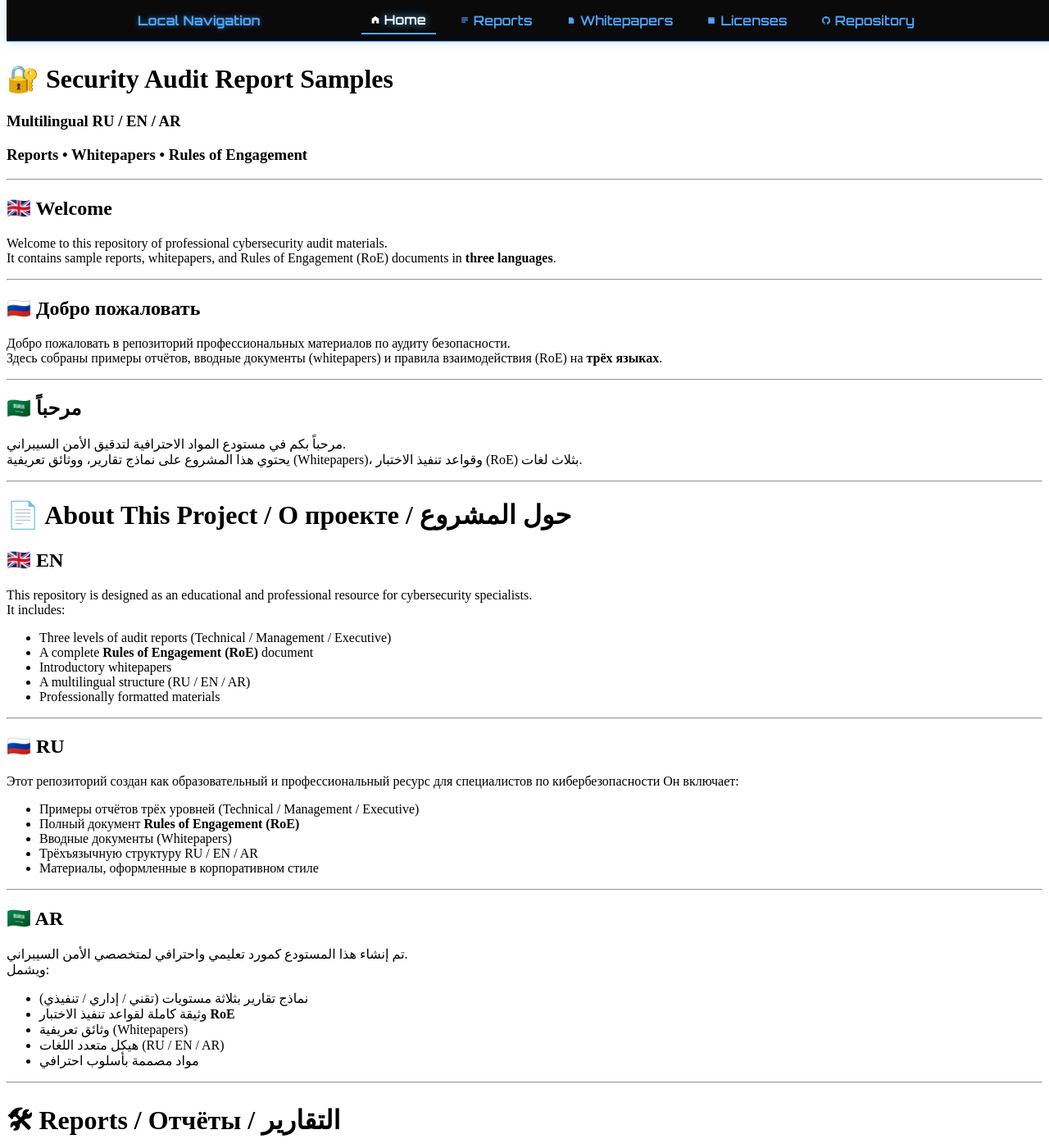
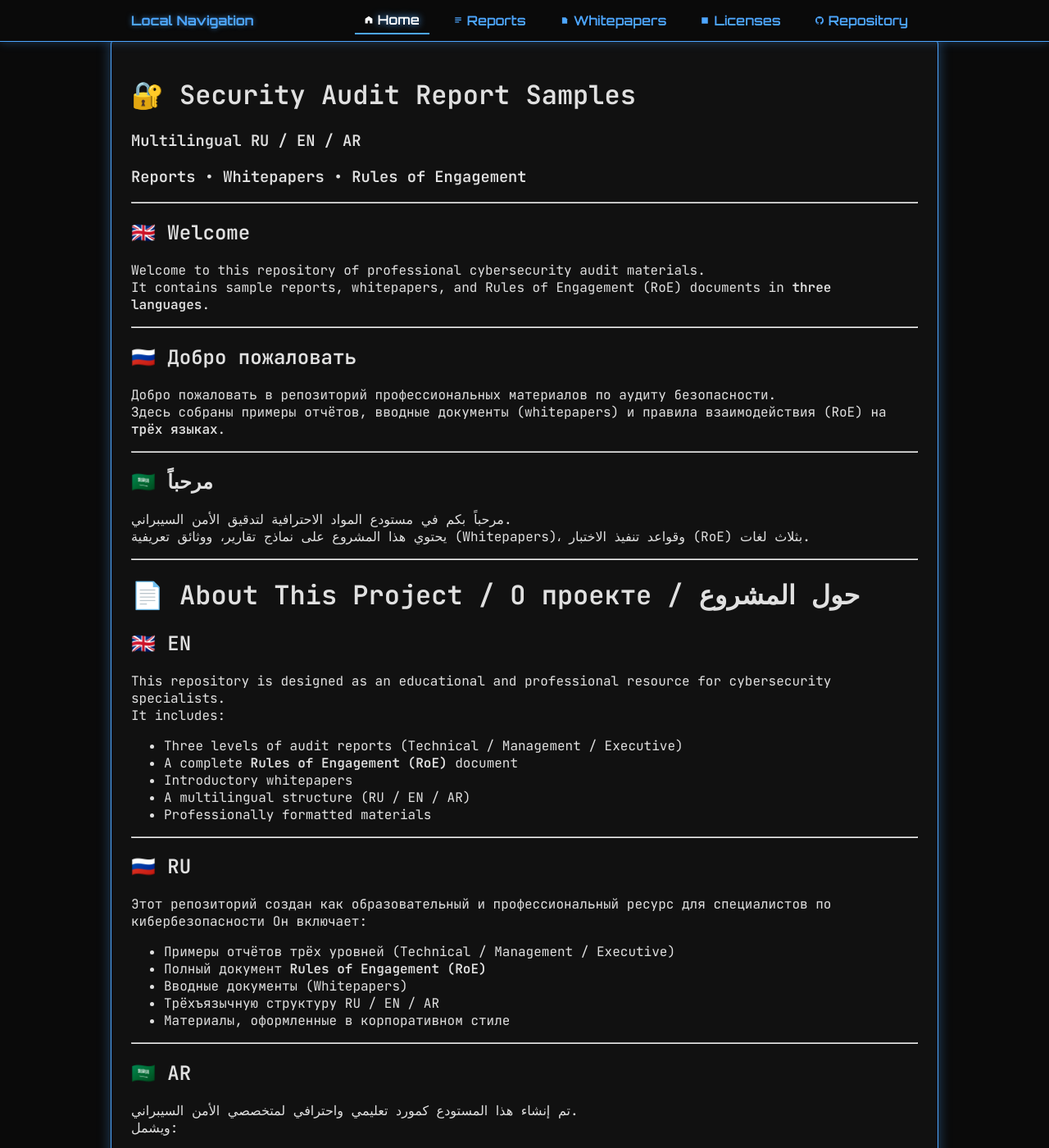
Before and after one commit to SergMorelli/SergMorelli-security-audit-report-samples, a Jekyll site: the page built from index.md, in a window 1280 px wide and 1400 px high. Shown: the whole window at 82% size. Built offline with Jekyll 4.4.1, drawn with Linux system fonts in a browser that asks for light colours; our own code applies the rules of GitHub Pages for plain Markdown files.

Commit message:
Refactor CSS with new global styles and structure
Updated CSS styles for global page, navigation bar, mobile navigation, and footer.

```diff
--- a/assets/css/style.css
+++ b/assets/css/style.css
@@ -1,4 +1,52 @@
-/* === NAVIGATION BAR (DataDef Cyberpunk) === */
+/* ============================================================
+   GLOBAL PAGE STYLE
+   ============================================================ */
+
+body {
+    background: #0a0a0a;
+    color: #e0e0e0;
+    font-family: 'JetBrains Mono', monospace;
+    margin: 0;
+    padding: 0;
+}
+
+a {
+    color: #4da6ff;
+    text-decoration: none;
+    transition: 0.25s ease;
+}
+
+a:hover {
+    color: #fff;
+    text-shadow: 0 0 6px #4da6ff;
+}
+
+/* Main content container */
+.container {
+    max-width: 960px;
+    margin: 0 auto;
+    padding: 24px;
+    background: #111;
+    border: 1px solid #4da6ff;
+    box-shadow: 0 0 16px rgba(77,166,255,0.4);
+    border-radius: 6px;
+    position: relative;
+    z-index: 1;
+}
+
+/* Optional hero block */
+.hero {
+    background: #111;
+    padding: 32px;
+    border: 1px solid #4da6ff;
+    box-shadow: 0 0 20px rgba(77,166,255,0.5);
+    border-radius: 6px;
+    margin-bottom: 24px;
+}
+
+/* ============================================================
+   NAVIGATION BAR (DataDef Cyberpunk)
+   ============================================================ */
 
 .navbar {
     position: fixed;
@@ -46,10 +94,7 @@
     align-items: center;
     gap: 6px;
     padding: 6px 12px;
-    text-decoration: none;
-    color: #4da6ff;
     font-weight: 600;
-    transition: 0.25s ease;
 }
 
 /* Hover */
@@ -85,7 +130,9 @@
     height: 48px;
 }
 
-/* === MOBILE NAVIGATION === */
+/* ============================================================
+   MOBILE NAVIGATION
+   ============================================================ */
 
 .nav-toggle {
     display: none;
@@ -145,3 +192,23 @@
         font-size: 16px;
     }
 }
+
+/* ============================================================
+   FOOTER
+   ============================================================ */
+
+footer {
+    text-align: center;
+    margin: 40px 0;
+    color: #4da6ff;
+    font-family: 'JetBrains Mono', monospace;
+}
+
+footer a {
+    color: #4da6ff;
+}
+
+footer a:hover {
+    color: #fff;
+    text-shadow: 0 0 6px #4da6ff;
+}
```
